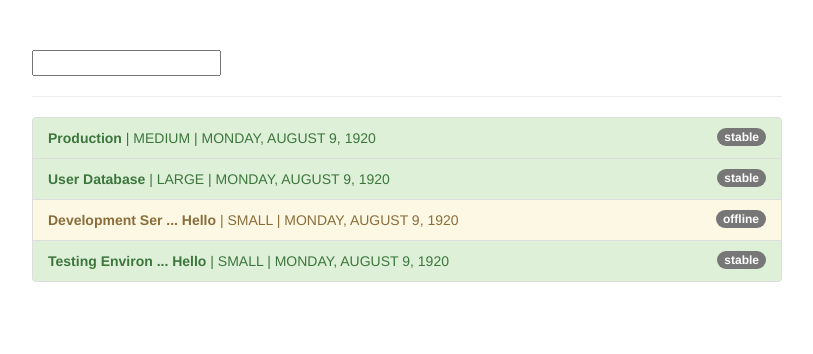
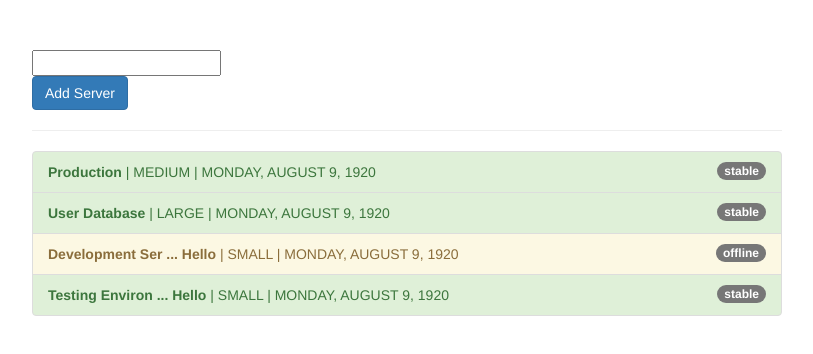
Before and after one commit to Mahsa1990a/pipes-start, an Angular app: page / in a window 1280 px wide. Shown: the top 354 px of the page, without its empty margins (233-1046 px from the left). Built offline with nearby package versions, Linux system fonts and the light colour scheme.

Commit message:
249. Pure and Impure Pipes (or: How to fix the Filter Pipe)

```diff
--- a/src/app/app.component.html
+++ b/src/app/app.component.html
@@ -2,6 +2,8 @@
   <div class="row">
     <div class="col-xs-12 col-sm-10 col-md-8 col-sm-offset-1 col-md-offset-2">
       <input type="text" [(ngModel)]="filteredStatus">
+      <br>
+      <button class="btn btn-primary" (click)='onAddServer()'>Add Server</button>
       <hr>
       <ul class="list-group">
         <li
--- a/src/app/app.component.ts
+++ b/src/app/app.component.ts
@@ -42,4 +42,13 @@
       'list-group-item-danger': server.status === 'critical'
     };
   }
+
+  onAddServer() {
+    this.servers.push({
+      instanceType: 'small',
+      name: 'Testing Nothinggg',
+      status: 'stable',
+      started: new Date(15, 1, 2017)
+    });
+  }
 }
--- a/src/app/filter.pipe.ts
+++ b/src/app/filter.pipe.ts
@@ -1,7 +1,8 @@
 import { Pipe, PipeTransform } from '@angular/core';
 
 @Pipe({
-  name: 'filter'
+  name: 'filter',
+  pure: false //will add filtered element after filtering
 })
 export class FilterPipe implements PipeTransform {
   // value is arr of servers:
```
